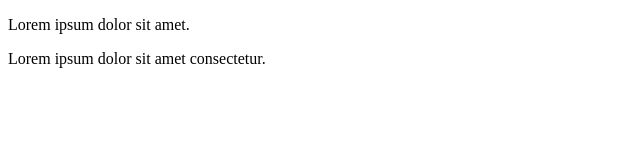
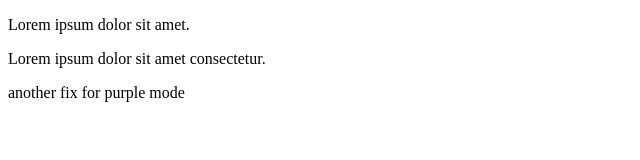
Before and after one commit to taniasharma04/Localrepo, a plain HTML site: page index.html in a window 1280 px wide. Shown: the whole page, without its empty margins (0-640 px from the left). Drawn offline with Linux system fonts and the light colour scheme.

Commit message:
fix for purple mode

```diff
--- a/index.html
+++ b/index.html
@@ -8,5 +8,6 @@
 <body>
     <p>Lorem ipsum dolor sit amet.</p>
     <p>Lorem ipsum dolor sit amet consectetur.</p>
+    <p>another fix for purple mode</p>
 </body>
 </html>
```
